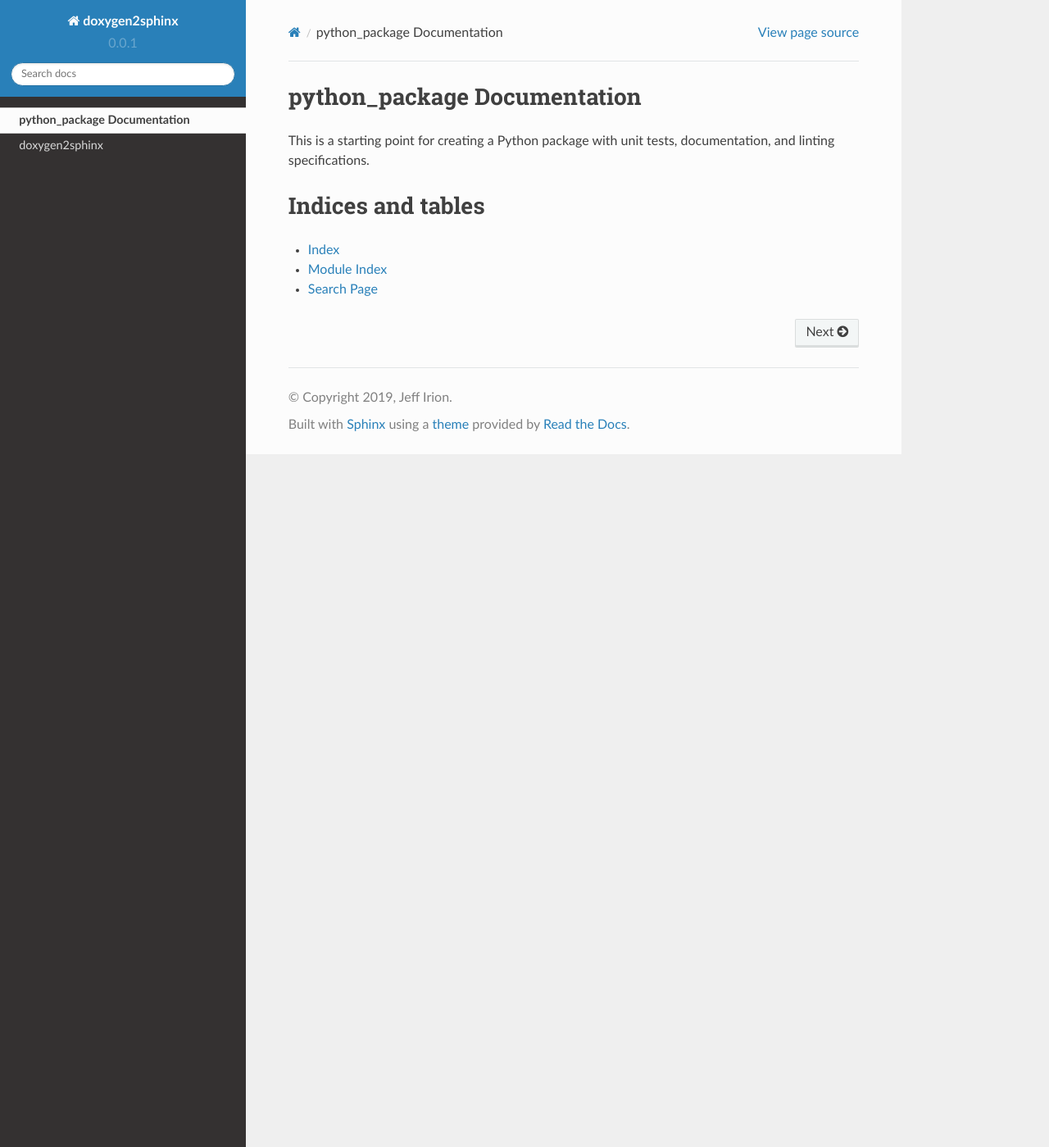
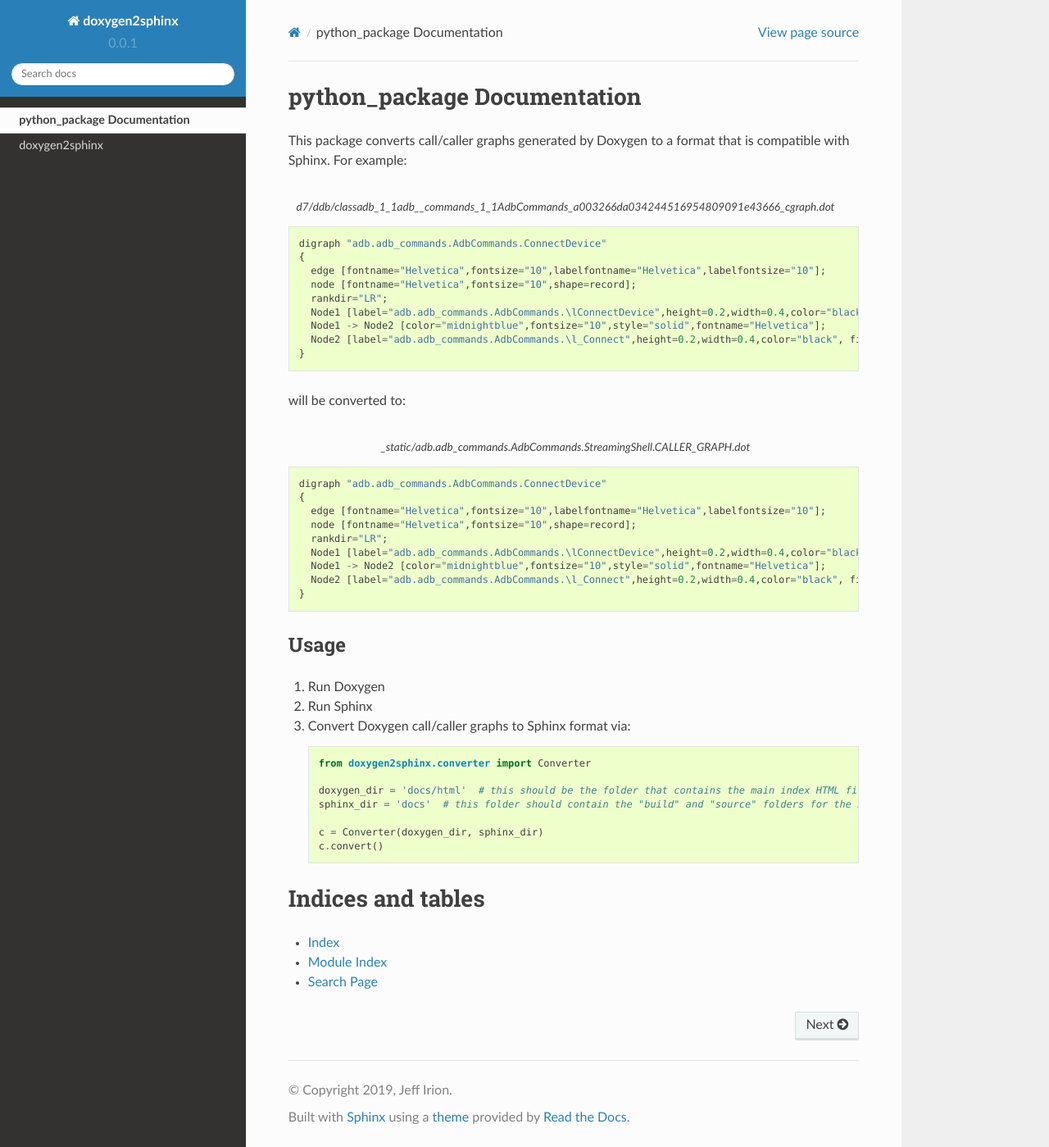
Before and after one commit to JeffLIrion/doxygen2sphinx, a Sphinx documentation site: the page built from docs/source/index.rst, in a window 1280 px wide and 1399 px high. Shown: the whole window at 82% size. Built offline with Sphinx 7.4.7 and the Read the Docs theme 2.0.0, drawn with Linux system fonts in a browser that asks for light colours.

Commit message:
Add some documentation to the README (and elsewhere)

```diff
--- a/README.rst
+++ b/README.rst
@@ -1,4 +1,50 @@
-python\_package
-===============
+doxygen2sphinx
+==============
 
-This is a starting point for creating a Python package with unit tests, documentation, and linting specifications.
+This package converts call/caller graphs generated by Doxygen to a format that is compatible with Sphinx.  For example:
+
+.. code-block::
+   :caption: d7/ddb/classadb_1_1adb__commands_1_1AdbCommands_a003266da034244516954809091e43666_cgraph.dot
+
+   digraph "adb.adb_commands.AdbCommands.ConnectDevice"
+   {
+     edge [fontname="Helvetica",fontsize="10",labelfontname="Helvetica",labelfontsize="10"];
+     node [fontname="Helvetica",fontsize="10",shape=record];
+     rankdir="LR";
+     Node1 [label="adb.adb_commands.AdbCommands.\lConnectDevice",height=0.2,width=0.4,color="black", fillcolor="grey75", style="filled", fontcolor="black"];
+     Node1 -> Node2 [color="midnightblue",fontsize="10",style="solid",fontname="Helvetica"];
+     Node2 [label="adb.adb_commands.AdbCommands.\l_Connect",height=0.2,width=0.4,color="black", fillcolor="white", style="filled",URL="$d7/ddb/classadb_1_1adb__commands_1_1AdbCommands.xhtml#afdbbb4ad3eb412abc05c7fd11e26d414"];
+   }
+
+will be converted to:
+
+.. code-block::
+   :caption: _static/adb.adb_commands.AdbCommands.StreamingShell.CALLER_GRAPH.dot
+
+   digraph "adb.adb_commands.AdbCommands.ConnectDevice"
+   {
+     edge [fontname="Helvetica",fontsize="10",labelfontname="Helvetica",labelfontsize="10"];
+     node [fontname="Helvetica",fontsize="10",shape=record];
+     rankdir="LR";
+     Node1 [label="adb.adb_commands.AdbCommands.\lConnectDevice",height=0.2,width=0.4,color="black", fillcolor="grey75", style="filled", fontcolor="black"];
+     Node1 -> Node2 [color="midnightblue",fontsize="10",style="solid",fontname="Helvetica"];
+     Node2 [label="adb.adb_commands.AdbCommands.\l_Connect",height=0.2,width=0.4,color="black", fillcolor="white", style="filled"];
+   }
+
+
+Usage
+-----
+
+1. Run Doxygen
+2. Run Sphinx
+3. Convert Doxygen call/caller graphs to Sphinx format via:
+
+   .. code-block:: python
+
+      from doxygen2sphinx.converter import Converter
+
+      doxygen_dir = 'docs/html'  # this should be the folder that contains the main index HTML file generated by Doxygen
+      sphinx_dir = 'docs'  # this folder should contain the "build" and "source" folders for the Sphinx documentation
+
+      c = Converter(doxygen_dir, sphinx_dir)
+      c.convert()
```
Also changed, not shown: docs/source/doxygen2sphinx.converter.rst (added, +7 -0 lines), docs/source/doxygen2sphinx.dotfile.rst (added, +7 -0 lines), docs/source/doxygen2sphinx.rst (+5 -4 lines), docs/source/doxygen2sphinx.simple.rst (deleted, +0 -7 lines), 2 other files.
